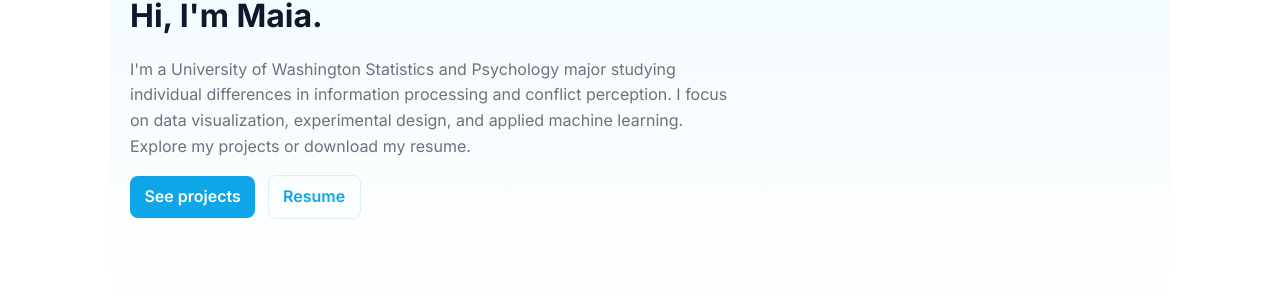
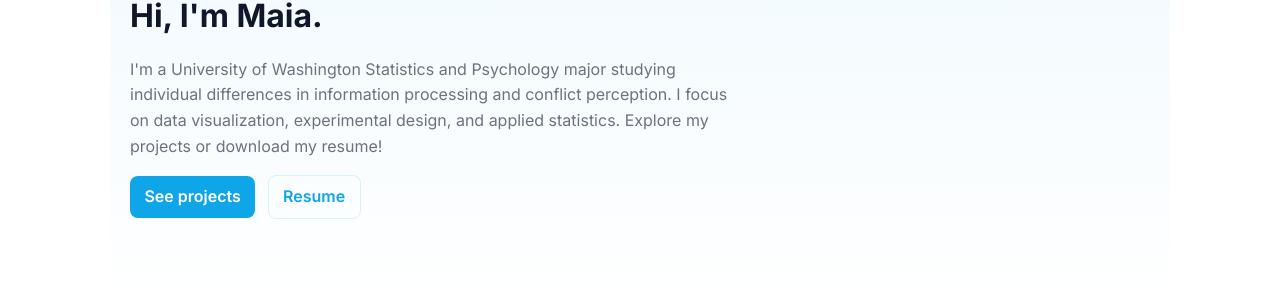
Before and after one commit to maiacz/website, a Jekyll site: the page built from index.md, in a window 1280 px wide. Shown: the part 172-476 px from the top of the page. Built offline with Jekyll 4.4.1, drawn with Linux system fonts in a browser that asks for light colours.

Commit message:
Update description to focus on applied statistics

```diff
--- a/index.md
+++ b/index.md
@@ -7,7 +7,7 @@ permalink: /
 <section class="hero">
   <div class="container">
     <h1>Hi, I'm Maia.</h1>
-    <p>I'm a University of Washington Statistics and Psychology major studying individual differences in information processing and conflict perception. I focus on data visualization, experimental design, and applied machine learning. Explore my projects or download my resume.</p>
+    <p>I'm a University of Washington Statistics and Psychology major studying individual differences in information processing and conflict perception. I focus on data visualization, experimental design, and applied statistics. Explore my projects or download my resume!</p>
     <p><a class="btn" href="/projects/">See projects</a> <a class="btn ghost" href="/resume/">Resume</a></p>
   </div>
 </section>
```
